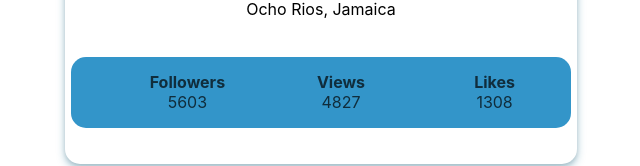
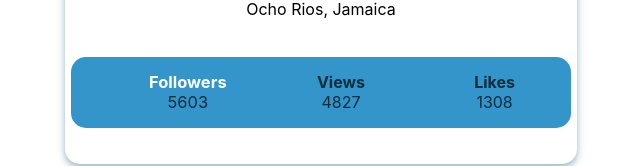
Before and after one commit to Basbassa/goit-react-hw-01-components, a React (Create React App) app: page / in a window 1280 px wide. In both pictures the pointer is over the item 506 px from the left and 513 px from the top of the page. Shown: the part 421-587 px from the top of the page, without its empty margins (319-959 px from the left). Built offline with nearby package versions, Linux system fonts and the light colour scheme.

Commit message:
betters css profile

```diff
--- a/src/components/Profile/Profile.module.css
+++ b/src/components/Profile/Profile.module.css
@@ -72,6 +72,14 @@
   text-align: center;
 }
 
+.stats li:hover {
+  transform: scale(1.03);
+}
+
+.stats li:hover .label {
+  color: #ffffff;
+}
+
 .stats .label {
   display: block;
   font-weight: bold;
```
